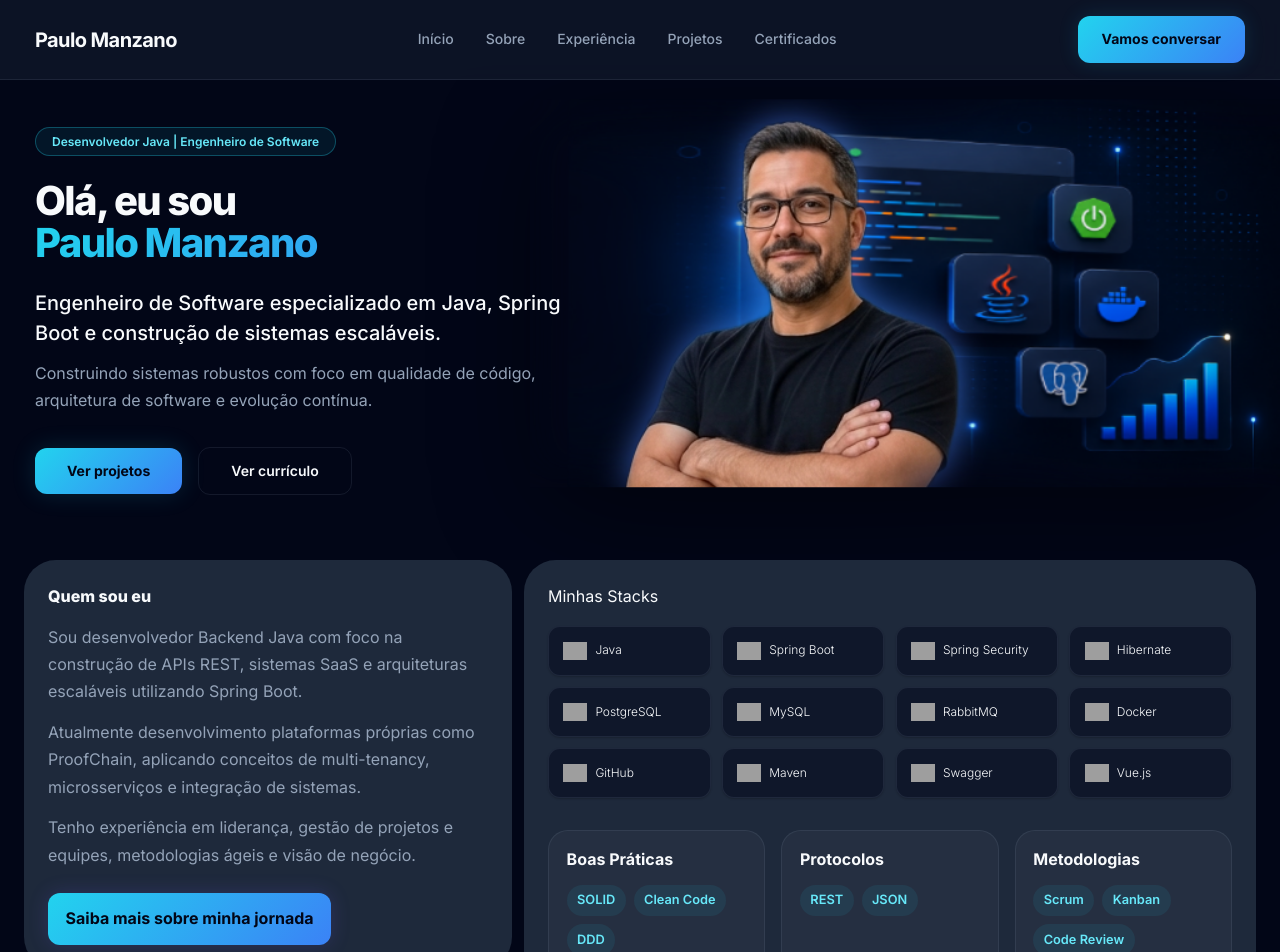
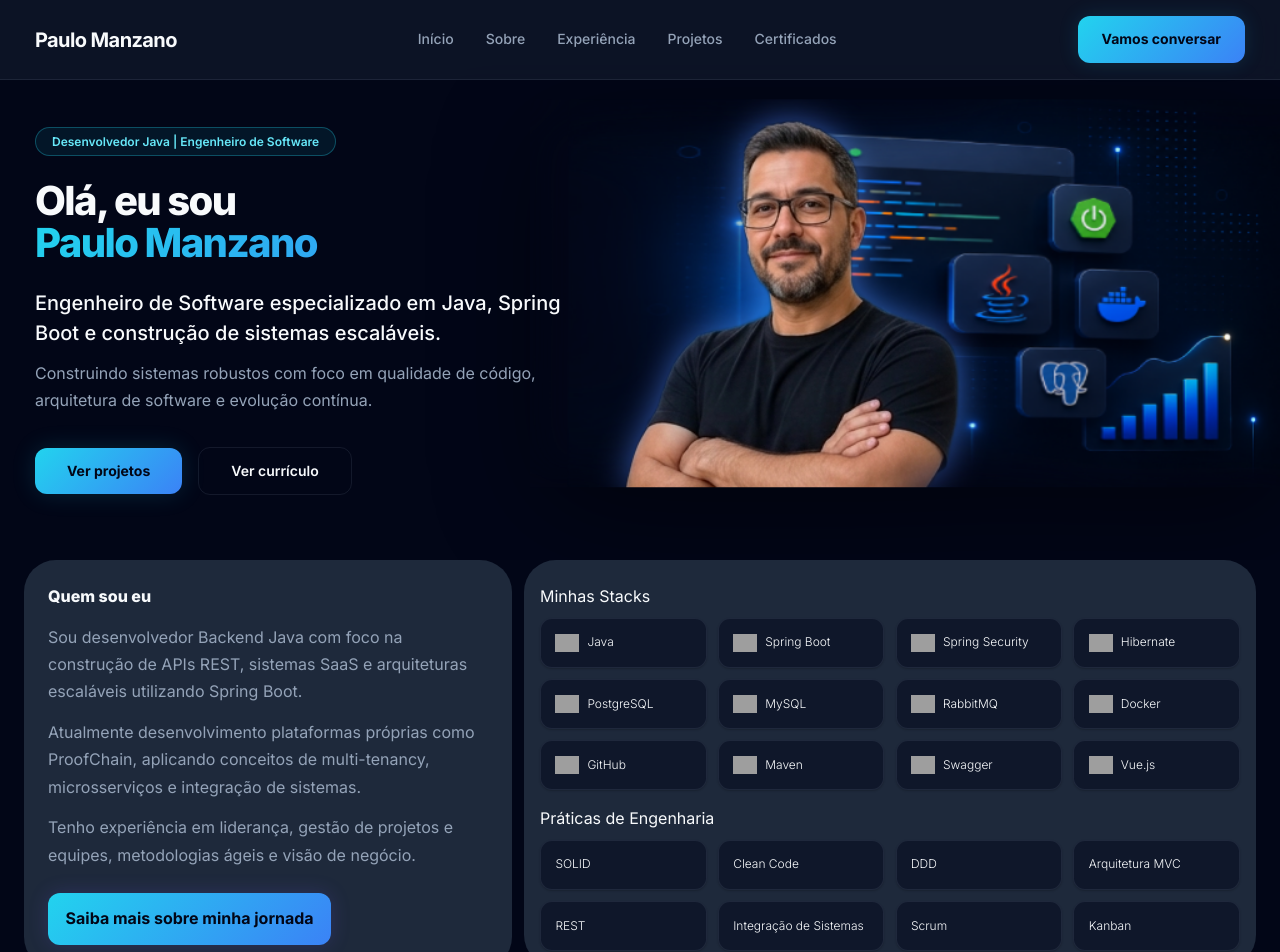
Before and after one commit to manzano-pje/portifolio, a Vue app: page / in a window 1280 px wide. Shown: the top 952 px of the page. Built offline with nearby package versions, Linux system fonts and the light colour scheme; grey boxes are pictures that could not be loaded.

Commit message:
feat: seção Praticas de engenharia

```diff
--- a/src/content/skills.ts
+++ b/src/content/skills.ts
@@ -23,16 +23,12 @@ export const techSkills: SkillTech[] = [
  * Grupos de conceitos e boas práticas — exibidos como text badges
  */
 export const conceptSkills: SkillConceptGroup[] = [
-  {
-    category: 'Boas Práticas',
-    items: ['SOLID', 'Clean Code', 'DDD', 'Arquitetura MVC', 'Refatoração', 'Code Review'],
-  },
-  {
-    category: 'APIs & Protocolos',
-    items: ['REST', 'RESTful', 'JSON', 'Integração de Sistemas'],
-  },
-  {
-    category: 'Metodologias',
-    items: ['Scrum', 'Kanban'],
-  },
+  { item: 'SOLID' },
+  { item: 'Clean Code' },
+  { item: 'DDD' },
+  { item: 'Arquitetura MVC' },
+  { item: 'REST' },
+  { item: 'Integração de Sistemas' },
+  { item: 'Scrum' },
+  { item: 'Kanban' },
 ]
--- a/src/sections/skills/Skills.css
+++ b/src/sections/skills/Skills.css
@@ -8,8 +8,8 @@
 .skills-shell {
   /* max-width: 100%; */
   margin: 0 auto;
-  padding: 1.5rem;
-    background: var(--color-surface-raised);
+  padding: 1rem;
+  background: var(--color-surface-raised);
   border-radius: var(--radius-xl);
 }
 
@@ -17,7 +17,14 @@
   display: flex;
   flex-direction: column;
   gap: var(--space-3);
-  margin-bottom: var(--space-4);
+  margin: var(--space-2) 0
+}
+
+.skills-header-concepts {
+  display: flex;
+  flex-direction: column;
+  gap: var(--space-3);
+  margin: var(--space-4) 0 var(--space-2)
 }
 
 .skills-title {
@@ -63,40 +70,6 @@
   font-weight: 100;
 }
 
-.skill-categories {
-  display: grid;
-  grid-template-columns: repeat(3, minmax(0, 1fr));
-  gap: 1rem;
-  margin-top: var(--space-6);
-}
-
-.category-block {
-  padding: 1rem 1.1rem;
-  border: 1px solid var(--color-border);
-  border-radius: var(--radius-lg);
-  background: rgba(255, 255, 255, 0.03);
-}
-
-.category-block h3 {
-  margin: 0 0 0.75rem;
-  color: var(--color-text);
-  font-size: 1rem;
-}
-
-.category-pills {
-  display: flex;
-  flex-wrap: wrap;
-  gap: 0.5rem;
-}
-
-.category-pills span {
-  padding: 0.35rem 0.65rem;
-  border-radius: var(--radius-full);
-  background: var(--color-primary-muted);
-  color: var(--color-primary-light);
-  font-size: 0.8rem;
-  font-weight: 600;
-}
 
 @media (max-width: 900px) {
   .skills-grid {
--- a/src/sections/skills/SkillsSection.vue
+++ b/src/sections/skills/SkillsSection.vue
@@ -7,38 +7,24 @@
 
       <div class="skills-grid">
         <article v-for="tech in techSkills" :key="tech.slug" class="skill-card">
-                    <img class="skill-logo"
+          <img
+            class="skill-logo"
             :src="`https://cdn.simpleicons.org/${tech.slug}/${tech.iconColor || '6c63ff'}`"
-                        :alt="tech.name" />
+            :alt="tech.name"
+          />
           <span class="skill-name">{{ tech.name }}</span>
         </article>
       </div>
 
-            <div class="skill-categories">
-                <div class="category-block">
-                    <h3>Boas Práticas</h3>
-                    <div class="category-pills">
-                        <span>SOLID</span>
-                        <span>Clean Code</span>
-                        <span>DDD</span>
-                    </div>
+      <div class="skills-header-concepts">
+        <span class="section-tag">Práticas de Engenharia</span>
       </div>
 
-                <div class="category-block">
-                    <h3>Protocolos</h3>
-                    <div class="category-pills">
-                        <span>REST</span>
-                        <span>JSON</span>
-                    </div>
-                </div>
+      <div class="skills-grid">
+        <div v-for="concept in conceptSkills" :key="concept.item" class="skill-card">
 
-                <div class="category-block">
-                    <h3>Metodologias</h3>
-                    <div class="category-pills">
-                        <span>Scrum</span>
-                        <span>Kanban</span>
-                        <span>Code Review</span>
-                    </div>
+            <span class="skill-name">{{ concept.item }}</span>
+
         </div>
       </div>
     </div>
@@ -46,5 +32,5 @@
 </template>
 
 <script setup lang="ts">
-import { techSkills } from '@/content/skills'
+import { conceptSkills, techSkills } from '@/content/skills'
 </script>
```
Also changed, not shown: src/types/index.ts (+1 -7 lines). Lines whose indentation alone changed are shown as unchanged.
